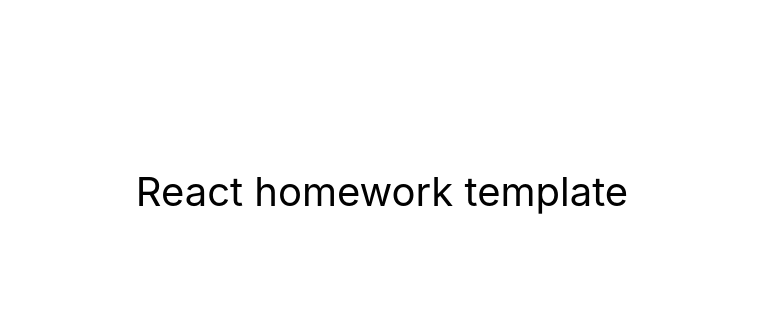
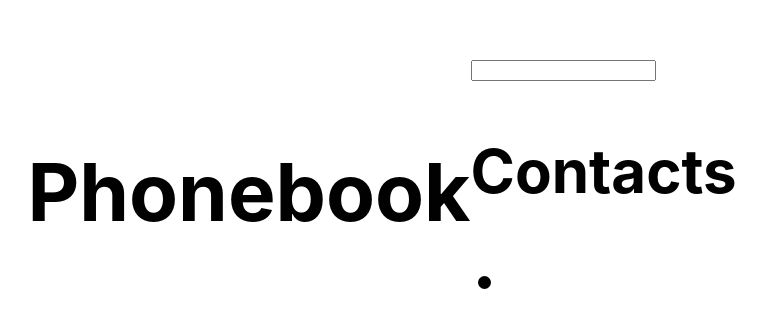
Before and after one commit to SeregikPro/goit-react-hw-02-phonebook, a React (Create React App) app: page / in a window 1280 px wide. Shown: the part 209-536 px from the top of the page, without its empty margins (258-1024 px from the left). Built offline with nearby package versions, Linux system fonts and the light colour scheme.

Commit message:
add markup

```diff
--- a/src/components/App.jsx
+++ b/src/components/App.jsx
@@ -1,4 +1,12 @@
-export const App = () => {
+import { Component } from 'react';
+import Phonebook from './Phonebook/Phonebook';
+
+export class App extends Component {
+  state = {
+    contacts: [],
+    name: '',
+  };
+  render() {
     return (
       <div
         style={{
@@ -7,10 +15,12 @@ export const App = () => {
           justifyContent: 'center',
           alignItems: 'center',
           fontSize: 40,
-        color: '#010101'
+          color: '#010101',
         }}
       >
-      React homework template
+        <h1>Phonebook</h1>
+        <Phonebook />
       </div>
     );
-};
+  }
+}
--- /dev/null
+++ b/src/components/Phonebook/Phonebook.jsx
@@ -0,0 +1,25 @@
+import { Component } from 'react';
+
+class Phonebook extends Component {
+  render() {
+    return (
+      <div className="Phonebook">
+        <input
+          type="text"
+          name="name"
+          pattern="^[a-zA-Zа-яА-Я]+(([' -][a-zA-Zа-яА-Я ])?[a-zA-Zа-яА-Я]*)*$"
+          title="Name may contain only letters, apostrophe, dash and spaces. For example Adrian, Jacob Mercer, Charles de Batz de Castelmore d'Artagnan"
+          required
+        />
+        <div className="Contacts">
+          <h2>Contacts</h2>
+          <ul>
+            <li></li>
+          </ul>
+        </div>
+      </div>
+    );
+  }
+}
+
+export default Phonebook;
```
Also changed, not shown: src/components/Phonebook/Phonebook.styled.js (added). Lines whose indentation alone changed are shown as unchanged.
